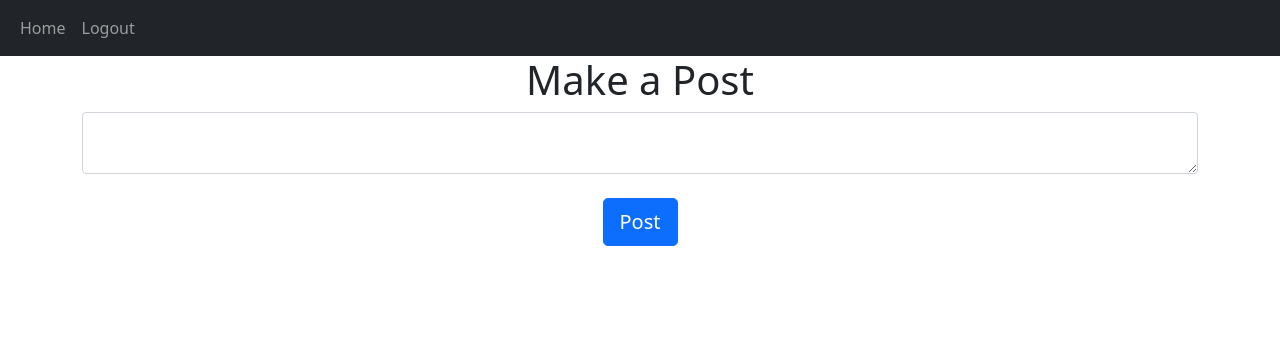
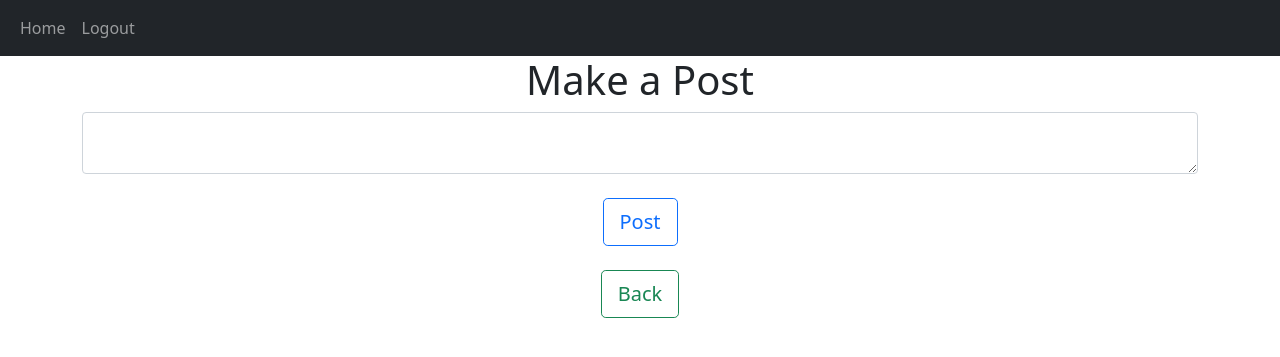
Before and after one commit to barrakz/flask-blog, a Flask app: page /create-post in a window 1280 px wide. Shown: the top 357 px of the page. Run offline with Flask 3, Linux system fonts and the light colour scheme; the visitor is signed in with stand-in values (Sample User, id 1).

Commit message:
add buttons

```diff
--- a/website/templates/create_post.html
+++ b/website/templates/create_post.html
@@ -7,8 +7,15 @@
     <textarea name="text" id="text" class="form-control"></textarea>
     <br/>
     <div align="center">
-        <button type="submit" class="btn btn-lg btn-primary">Post</button>
+        <button type="submit" class="btn btn-outline-primary btn-lg">Post</button>
     </div>
 </form>
+<br>
+<div align="center">
+    <a href="/home">
+        <button
+                type="submit"
+                class="btn btn-outline-success btn-lg">Back</button></a>
+</div>
 
 {% endblock %}
--- a/website/templates/home.html
+++ b/website/templates/home.html
@@ -33,5 +33,10 @@
     </div>
     <br>
     {% endfor %}
+    <div align="center">
+        <a href="/create-post"><button type="button" class="btn btn-outline-primary btn-lg">Create a Post </button>
+        </a>
+    </div>
+
 </div>
 {% endblock %}
```
